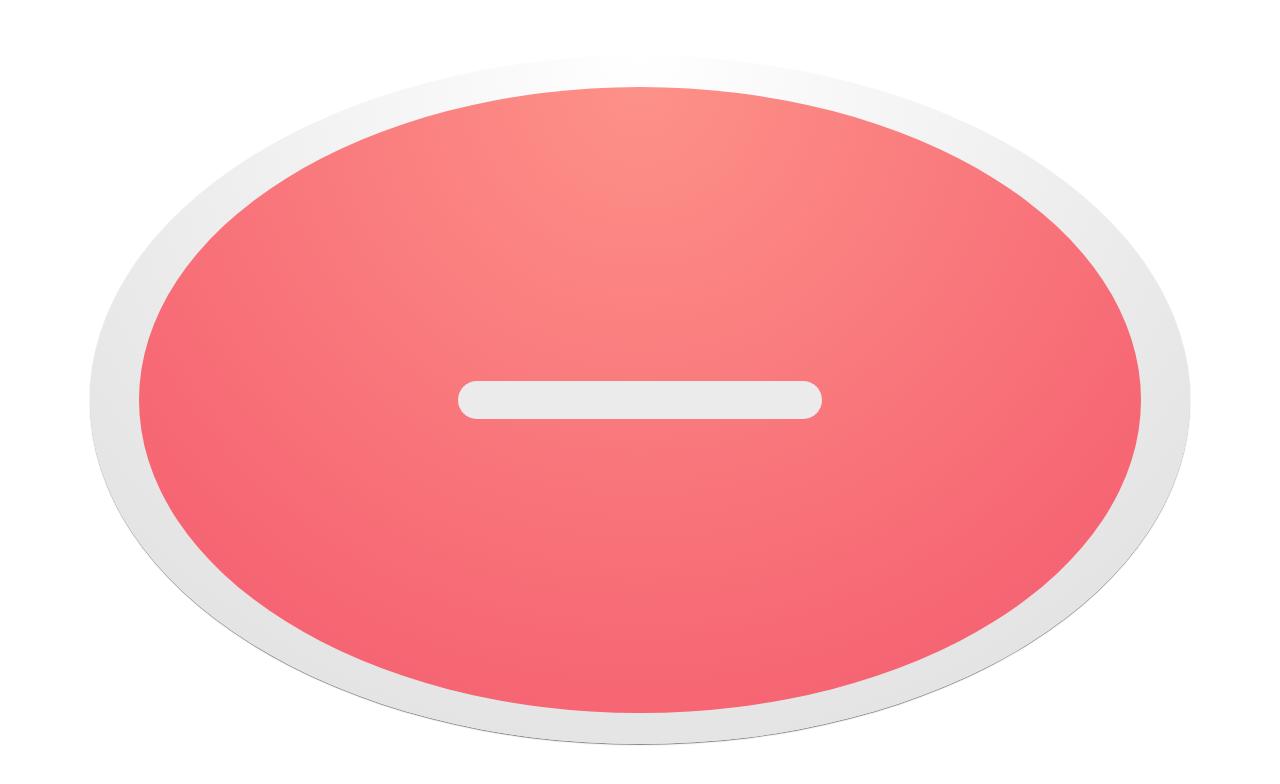
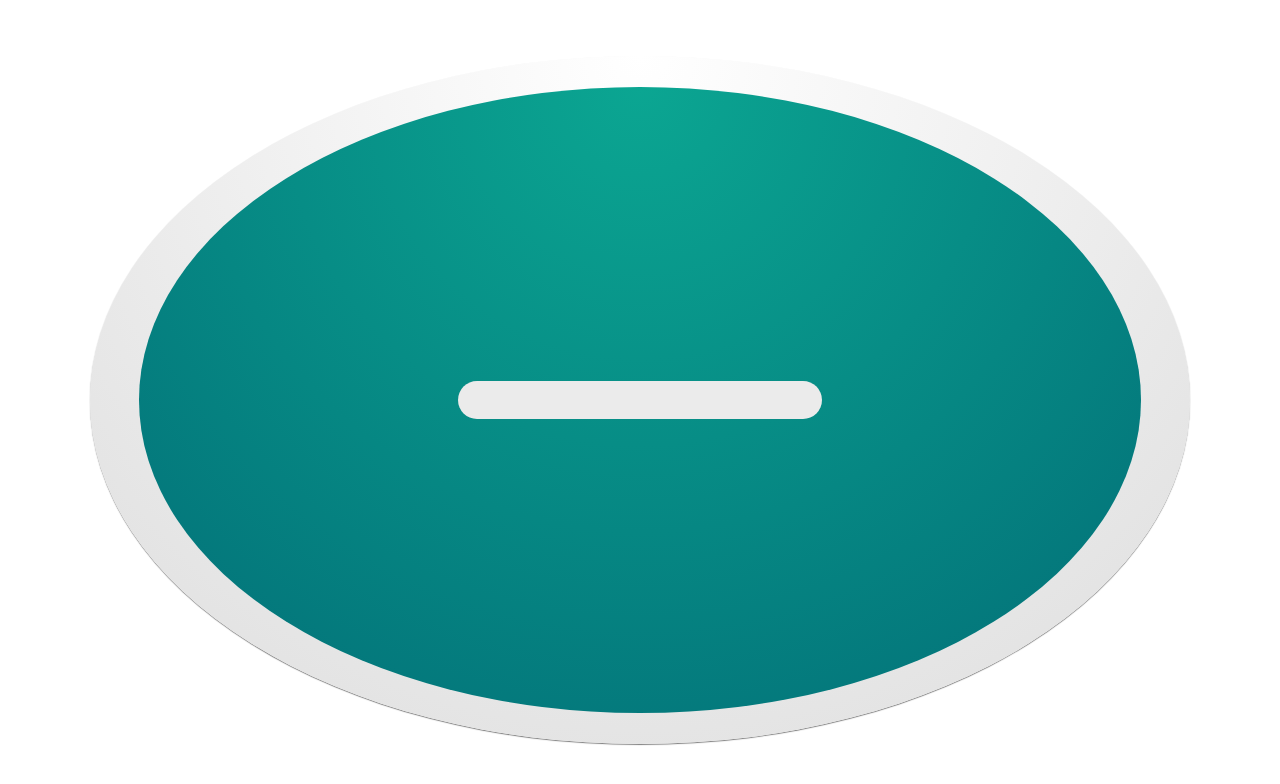
Before and after one commit to atdrago/electron-icon, an Electron app: page view/index.html in a window 1280 px wide. Drawn offline with Linux system fonts and the light colour scheme.

Commit message:
Adjust colors

```diff
--- a/view/index.css
+++ b/view/index.css
@@ -27,10 +27,10 @@ div {
 
 div:before {
 	content: '';
-	width: 91%; /* 950 */
-	height: 91%; /* 950 */
+	width: 91%;
+	height: 91%;
 	border-radius: 100%;
-	background-image: radial-gradient(circle at 50% 0%, #FD9188 0%, #F4596D 100%);
+	background-image: radial-gradient(circle at 50% 0%, #0BA692 0%, #026E77 100%);
 }
 
 div:after {
```
Also changed, not shown: icon_64x64@2x.png.
